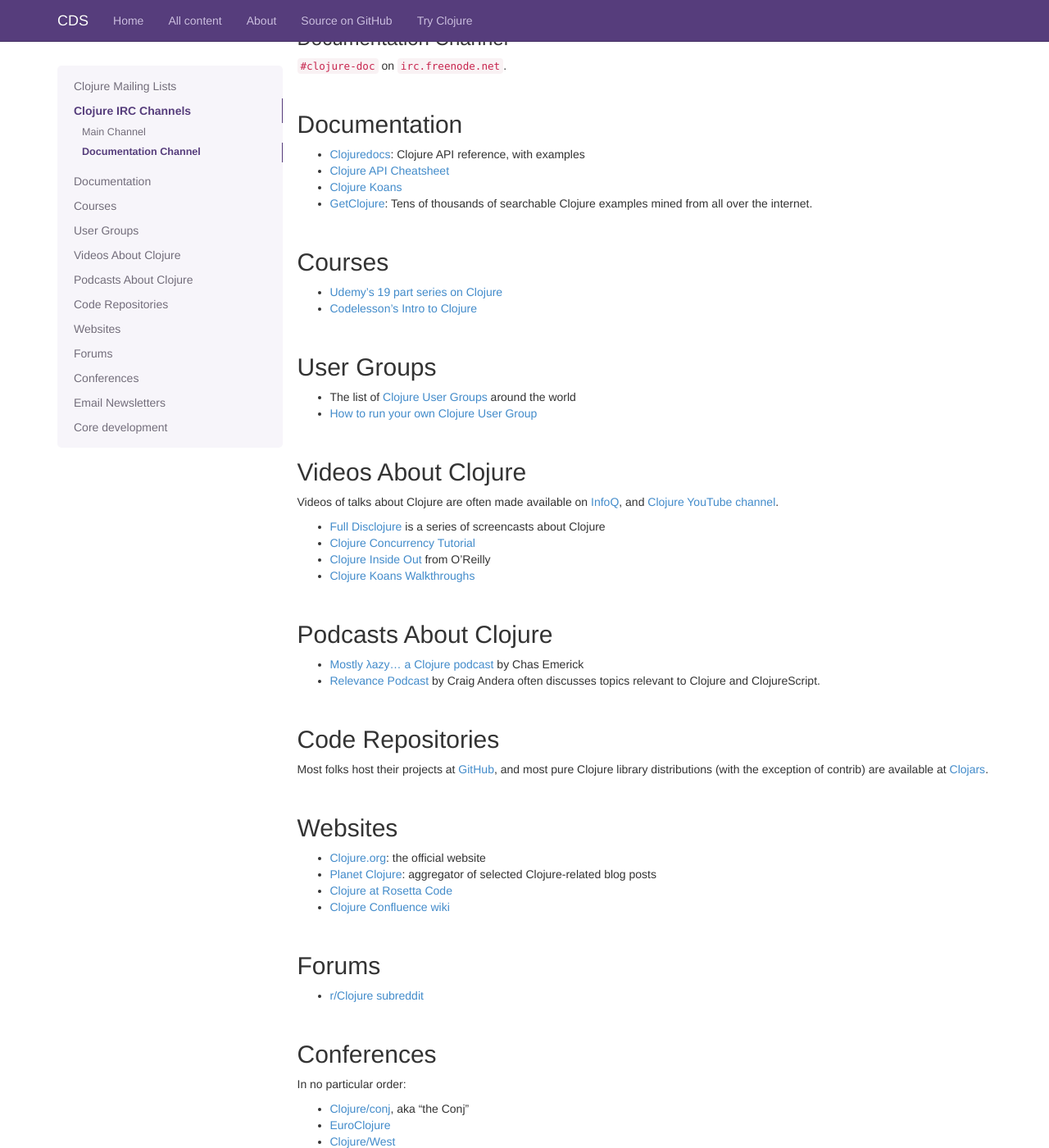
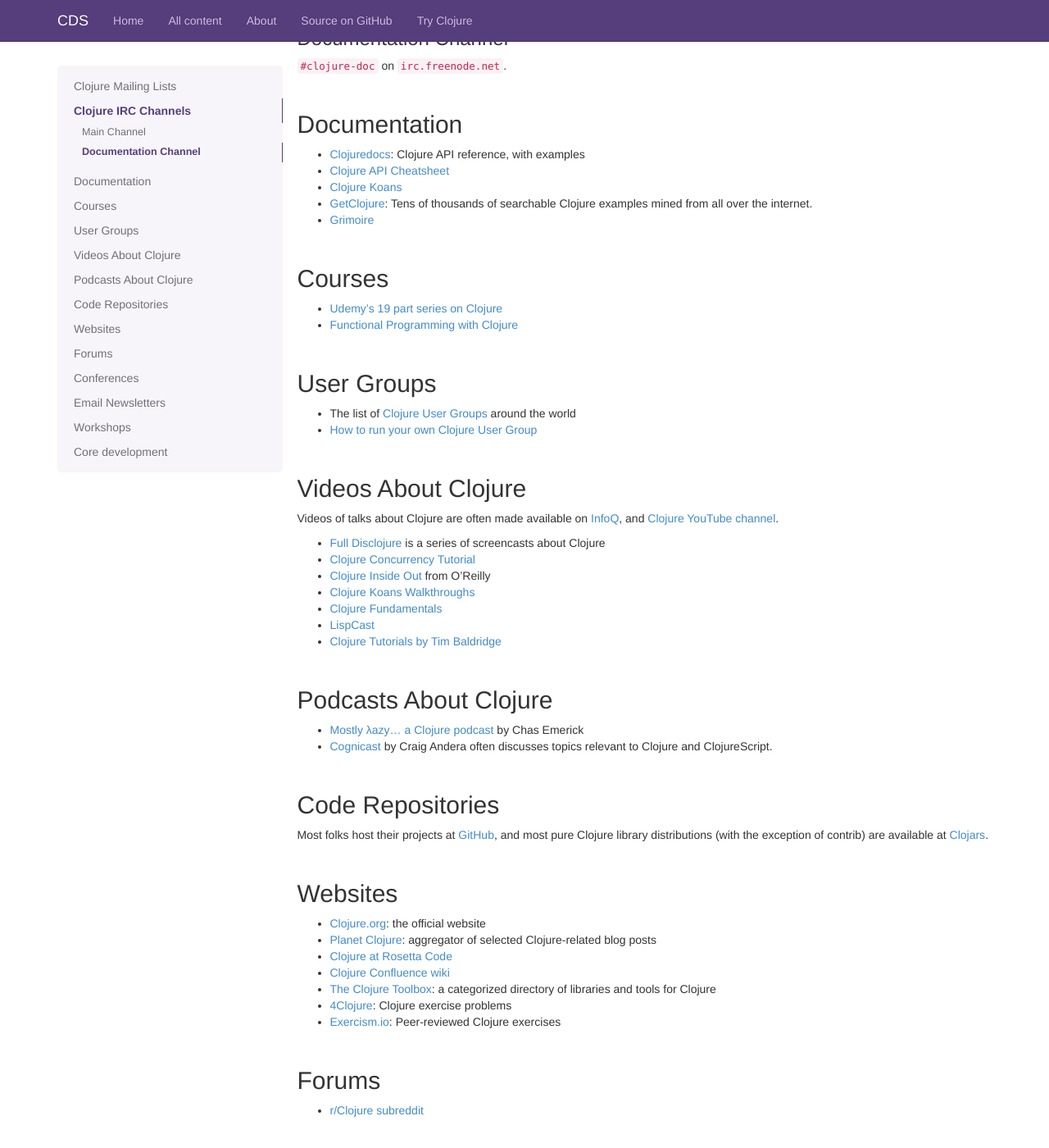
Before and after one commit to clojuredocs/guides, a Jekyll site: the page built from articles/ecosystem/community.md, in a window 1280 px wide and 1400 px high, scrolled down 668 px. Shown: the whole window at 82% size. Built offline with Jekyll 4.4.1, drawn with Linux system fonts in a browser that asks for light colours; some web fonts are replaced; Markdown is read by kramdown in place of the engine named in the settings; some of the changed text lies outside the part shown.

Commit message:
Removed dead links, added new links, added Workshops.

```diff
--- a/articles/ecosystem/community.md
+++ b/articles/ecosystem/community.md
@@ -28,7 +28,7 @@
 
 `#clojure` on `irc.freenode.net`.
 
-Channel logs are available at [clojure-log.n01se.net](http://clojure-log.n01se.net/).
+Channel logs are available at [clojure-log.n01se.net](http://clojure-log.n01se.net/) and [www.raynes.me/logs/irc.freenode.net/clojure/](http://www.raynes.me/logs/irc.freenode.net/clojure/).
 
 
 ### Documentation Channel
@@ -39,19 +39,23 @@
 ## Documentation
 
   * [Clojuredocs](http://clojuredocs.org/): Clojure API reference, with examples
-  * [Clojure API Cheatsheet](http://jafingerhut.github.com/cheatsheet-clj-1.3/cheatsheet-tiptip-no-cdocs-summary.html)
+  * [Clojure API Cheatsheet](http://jafingerhut.github.io/cheatsheet/clojuredocs/cheatsheet-tiptip-no-cdocs-summary.html)
   * [Clojure Koans](http://clojurekoans.com/)
   * [GetClojure](http://www.getclojure.org): Tens of thousands of searchable Clojure examples mined from all over the internet.
+  * [Grimoire](http://grimoire.arrdem.com/)
+
 
 ## Courses
 
  * [Udemy's 19 part series on Clojure](http://www.udemy.com/clojure-code)
- * [Codelesson's Intro to Clojure](http://codelesson.com/courses/view/introduction-to-clojure)
+ * [Functional Programming with Clojure](http://mooc.cs.helsinki.fi/clojure)
+
 
 ## User Groups
 
  * The list of [Clojure User Groups](/articles/ecosystem/user_groups.html) around the world
  * [How to run your own Clojure User Group](/articles/ecosystem/running_cljug.html)
+
 
 ## Videos About Clojure
 
@@ -61,13 +65,15 @@
  * [Clojure Concurrency Tutorial](http://pluralsight.com/training/Courses/TableOfContents/clojure-concurrency-tutorial)
  * [Clojure Inside Out](http://shop.oreilly.com/product/0636920030409.do) from O'Reilly
  * [Clojure Koans Walkthroughs](http://www.youtube.com/playlist?list=PL1p6TgkbKXqyOwq6iSkce_EY5YWFHciHt)
-
+ * [Clojure Fundamentals](http://pluralsight.com/training/courses/TableOfContents?courseName=clojure-fundamentals-part-one)
+ * [LispCast](http://www.purelyfunctional.tv/)
+ * [Clojure Tutorials by Tim Baldridge](https://tbaldridge.pivotshare.com/)
 
 
 ## Podcasts About Clojure
 
  * [Mostly λazy… a Clojure podcast](http://mostlylazy.com/) by Chas Emerick
- * [Relevance Podcast](http://thinkrelevance.com/blog/tags/podcast) by Craig Andera often discusses topics relevant to Clojure and ClojureScript.
+ * [Cognicast](http://cognitect.com/podcast) by Craig Andera often discusses topics relevant to Clojure and ClojureScript.
 
 
 ## Code Repositories
@@ -78,13 +84,15 @@
 [Clojars](https://clojars.org/).
 
 
-
 ## Websites
 
   * [Clojure.org](http://clojure.org/): the official website
   * [Planet Clojure](http://planet.clojure.in/): aggregator of selected Clojure-related blog posts
   * [Clojure at Rosetta Code](http://rosettacode.org/wiki/Category:Clojure)
   * [Clojure Confluence wiki](http://dev.clojure.org/dashboard.action)
+  * [The Clojure Toolbox](http://www.clojure-toolbox.com/): a categorized directory of libraries and tools for Clojure
+  * [4Clojure](https://www.4clojure.com/): Clojure exercise problems
+  * [Exercism.io](http://exercism.io/): Peer-reviewed Clojure exercises
 
 
 ## Forums
@@ -109,6 +117,12 @@
   * [(def newsletter)](http://defnewsletter.com/)
 
 
+## Workshops
+
+  * [ClojureBridge](http://www.clojurebridge.org/)
+  * [Lambda Next](http://lambdanext.eu/)
+
+
 ## Core development
 
 See the [Clojure Confluence wiki](http://dev.clojure.org/display/design/Home) for full details on
```
